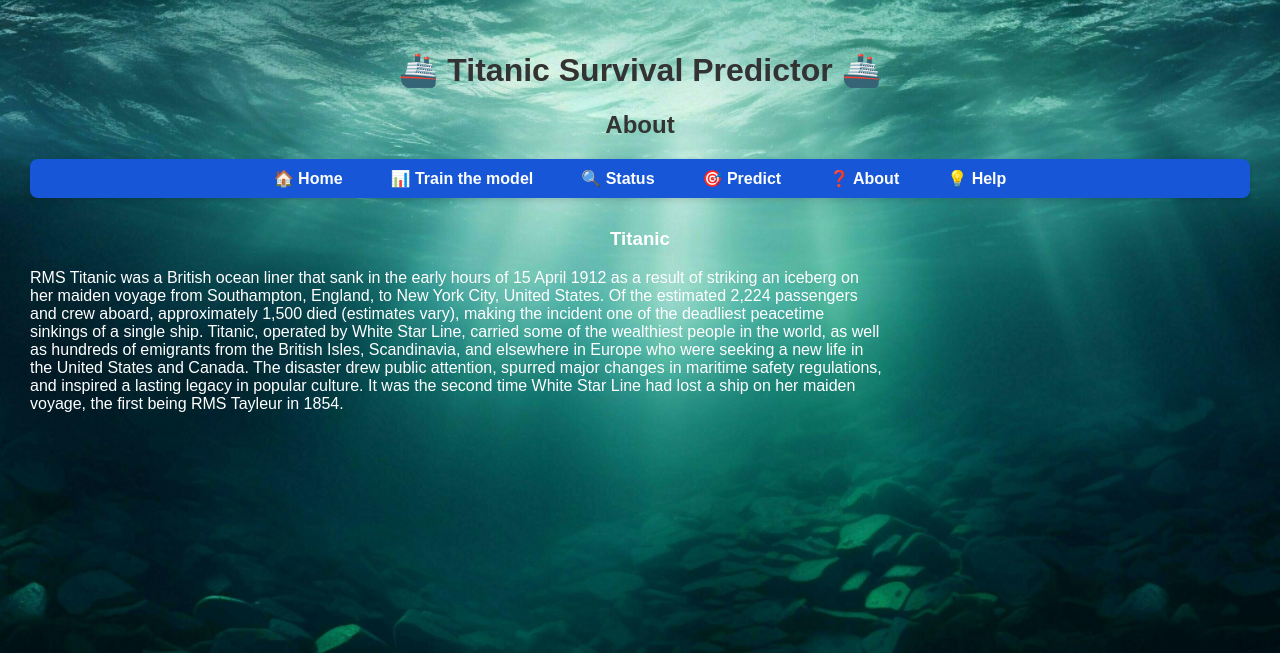
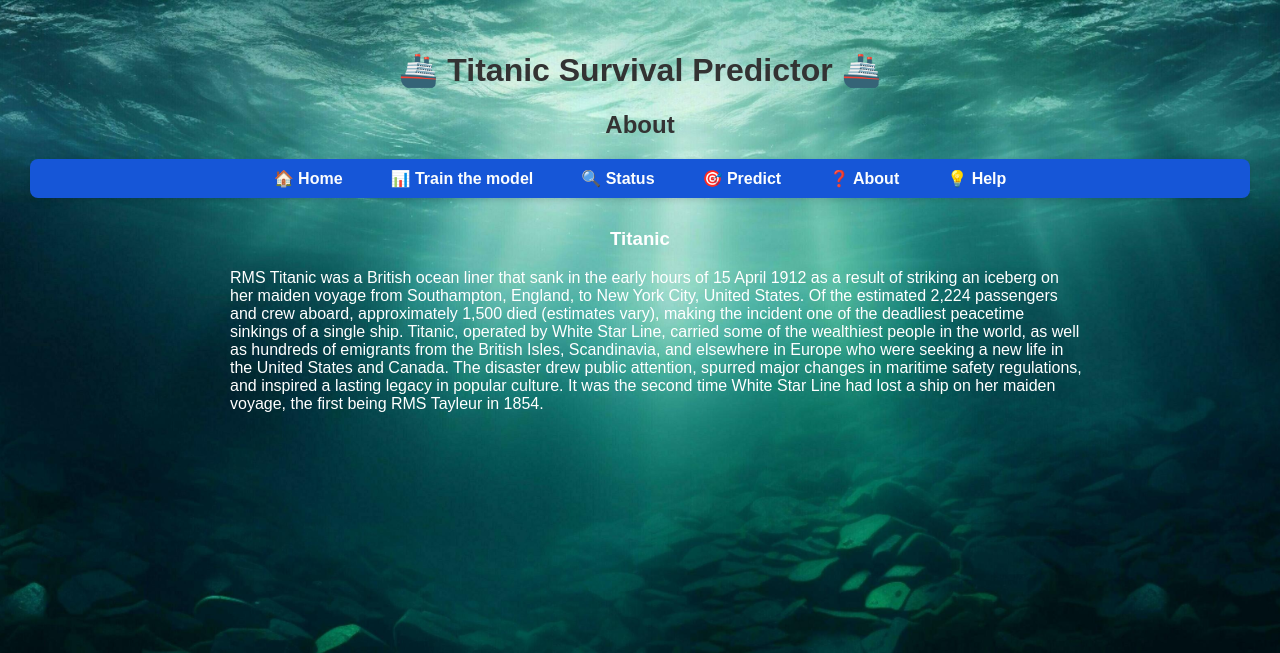
Before and after one commit to IvelinIskrenov/Titanic-Survival-Prediction, a Flask app: page /about in a window 1280 px wide. Shown: the top 653 px of the page. Run offline with Flask 3, Linux system fonts and the light colour scheme.

Commit message:
Fix the <p> class for about page

```diff
--- a/static/style.css
+++ b/static/style.css
@@ -63,6 +63,14 @@
     width: 70%;
     color: white;
     font-size: 16px;
+}
+
+.about-info {
+    width: 70%;
+    color: white;
+    font-size: 16px;
+    margin-right: 100px;
+    margin-left: 200px;
 }
 
 .attribute {
--- a/templates/about.html
+++ b/templates/about.html
@@ -4,7 +4,7 @@
 {% endblock %}
 {% block content %}
     <h3>Titanic</h3>
-    <p>
+    <p class="about-info">
             RMS Titanic was a British ocean liner that sank in the early hours of 15 April 1912 as a result of striking an iceberg on her maiden voyage from Southampton,
         England, to New York City, United States. Of the estimated 2,224 passengers and crew aboard, approximately 1,500 died (estimates vary),
         making the incident one of the deadliest peacetime sinkings of a single ship. Titanic, operated by White Star Line,
```
